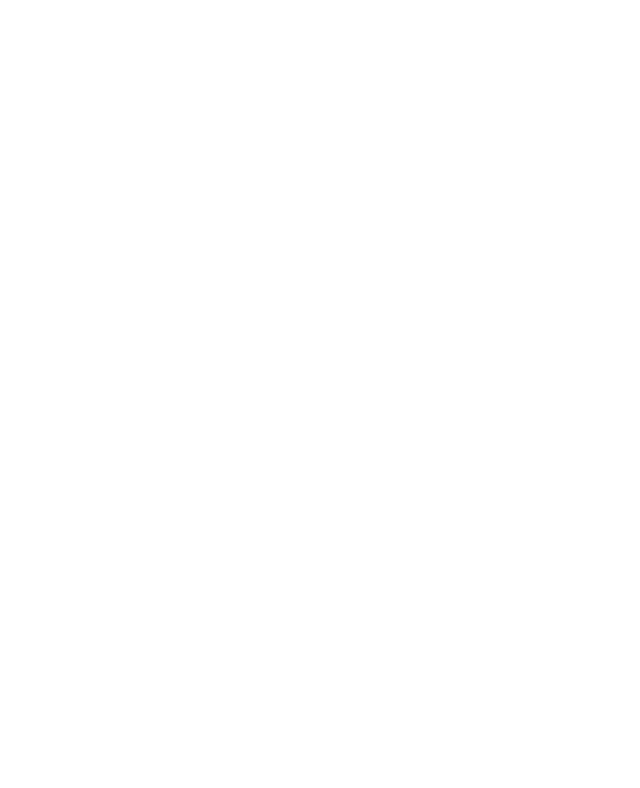
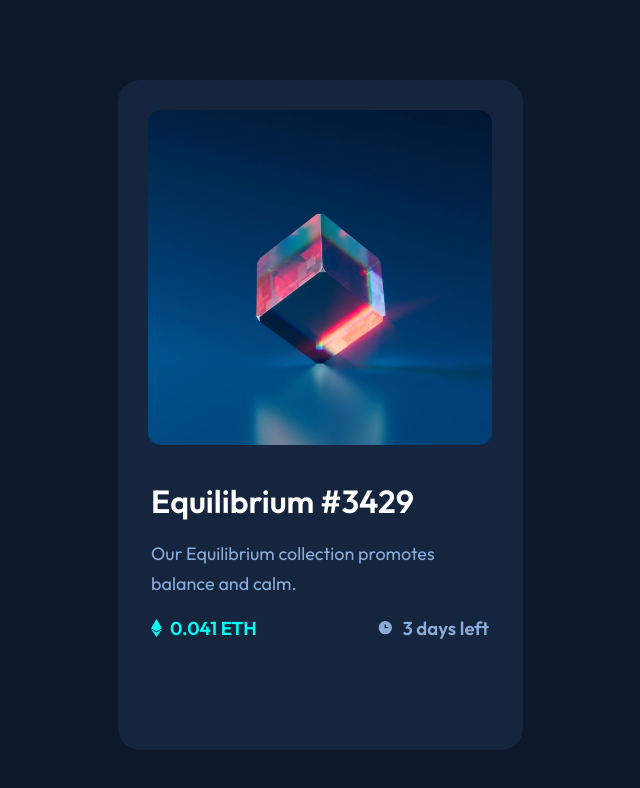
Before and after one commit to saularanguren/nft-preview-card-component-main, a plain HTML site: page index.html in a window 1280 px wide. Shown: the whole page, without its empty margins (320-960 px from the left). Drawn offline with Linux system fonts and the light colour scheme.

Commit message:
primera parte del codigo

```diff
--- a/css/style.css
+++ b/css/style.css
@@ -0,0 +1,127 @@
+:root{
+    --color1: hsl(215, 51%, 70%);
+    --color2: hsl(178, 100%, 50%);
+    --color3: hsl(217, 54%, 11%);
+    --color4: hsl(216, 50%, 16%);
+    --color5: hsl(215, 32%, 27%);
+    --color6: hsl(0, 0%, 100%);
+    --family: 'Outfit', sans-serif;
+}
+
+*{
+    padding: 0;
+    margin: 0;
+    box-sizing: border-box;
+}
+
+body{
+    background-color: var(--color3);
+    font-family: var(--family);
+    color: var(--color6);
+
+    width: 100%;
+    min-height: 100vh;
+    padding: 5em 0;
+
+    display: flex;
+    justify-content: center;
+    align-items: center;
+    flex-direction: columN
+}
+
+/* NFT */
+.container__nft{
+    width: 90%;
+    max-width: 405px;
+    height: 670px;
+
+    padding: 1.9em;
+    border-radius: 22px;
+    overflow: hidden;
+
+    display: flex;
+    justify-content: center;
+    align-items: center;
+    flex-direction: column;
+
+    background-color: var(--color4);
+}
+
+.container__nft__img{
+    width: 100%;
+    height: 100%;
+
+    display: flex;
+    justify-content: center;
+    align-items: center;
+    flex-basis: 55%;
+
+    border-radius: 13px;
+    overflow: hidden;
+}
+
+.container__nft__img img{
+    width: 100%;
+    height: 100%;
+    object-fit: cover;
+}
+
+.container__nft__info{
+    width: 100%;
+    height: 100%;
+
+    padding: 0 .2em;
+
+    display: flex;
+    align-items: center;
+    flex-direction: column;
+    flex-basis: 45%;
+}
+
+.container__nft__info__main{
+    margin-top: 2.2em;
+}
+
+.container__nft__info__main p{
+    font-size: 18px;
+    line-height: 1.7em;
+    color: var(--color1);
+
+    margin-top: 1em;
+}
+
+.container__nft__info__items{
+    width: 100%;
+    height: auto;
+
+    margin-top: 1em;
+
+    display: flex;
+    justify-content: space-between;
+    align-items: center;
+}
+
+.item__price{
+    display: flex;
+    justify-content: center;
+    align-items: center;
+    gap: .5em;
+
+    color: var(--color2);
+}
+
+.item__date{
+    display: flex;
+    justify-content: center;
+    align-items: center;
+    gap: .5em;
+
+    color: var(--color1);
+}
+/* End NFT */
+
+@media only screen and (min-width: 1440px){
+    body{
+        background-color: aqua;
+    }
+}
--- a/index.html
+++ b/index.html
@@ -7,13 +7,35 @@
   <title>Frontend Mentor | NFT preview card component</title>
   <link rel="stylesheet" href="css/style.css">
   <link rel="icon" type="image/png" sizes="32x32" href="./images/favicon-32x32.png">
+  <link href="https://fonts.googleapis.com/css2?family=Outfit:wght@300;400;600&display=swap" rel="stylesheet"><link href="https://fonts.googleapis.com/css2?family=Outfit:wght@300;400;600&display=swap" rel="stylesheet">
 </head>
 
 <body>
 
+  <main class="container__nft">
+    <div class="container__nft__img">
+      <img src="images/image-equilibrium.jpg" alt="img-nft">
+    </div>
+    <div class="container__nft__info">
+      <div class="container__nft__info__main">
+        <h1>Equilibrium #3429</h1>
+        <p>Our Equilibrium collection promotes balance and calm.</p>
+      </div>
+      <div class="container__nft__info__items">
+        <div class="item__price">
+          <img src="images/icon-ethereum.svg" alt="icon-ethereum">
+          <h3>0.041 ETH</h3>
+        </div>
+        <div class="item__date">
+          <img src="images/icon-clock.svg" alt="icon-clock">
+          <h3>3 days left</h3>
+        </div>
+      </div>
+      <div class="container__nft__info__footer"></div>
+    </div>
+  </main>
 
-
-  <!--Equilibrium #3429
+  <!--
   Our Equilibrium collection promotes balance and calm.
   0.041 ETH
   3 days left
```
